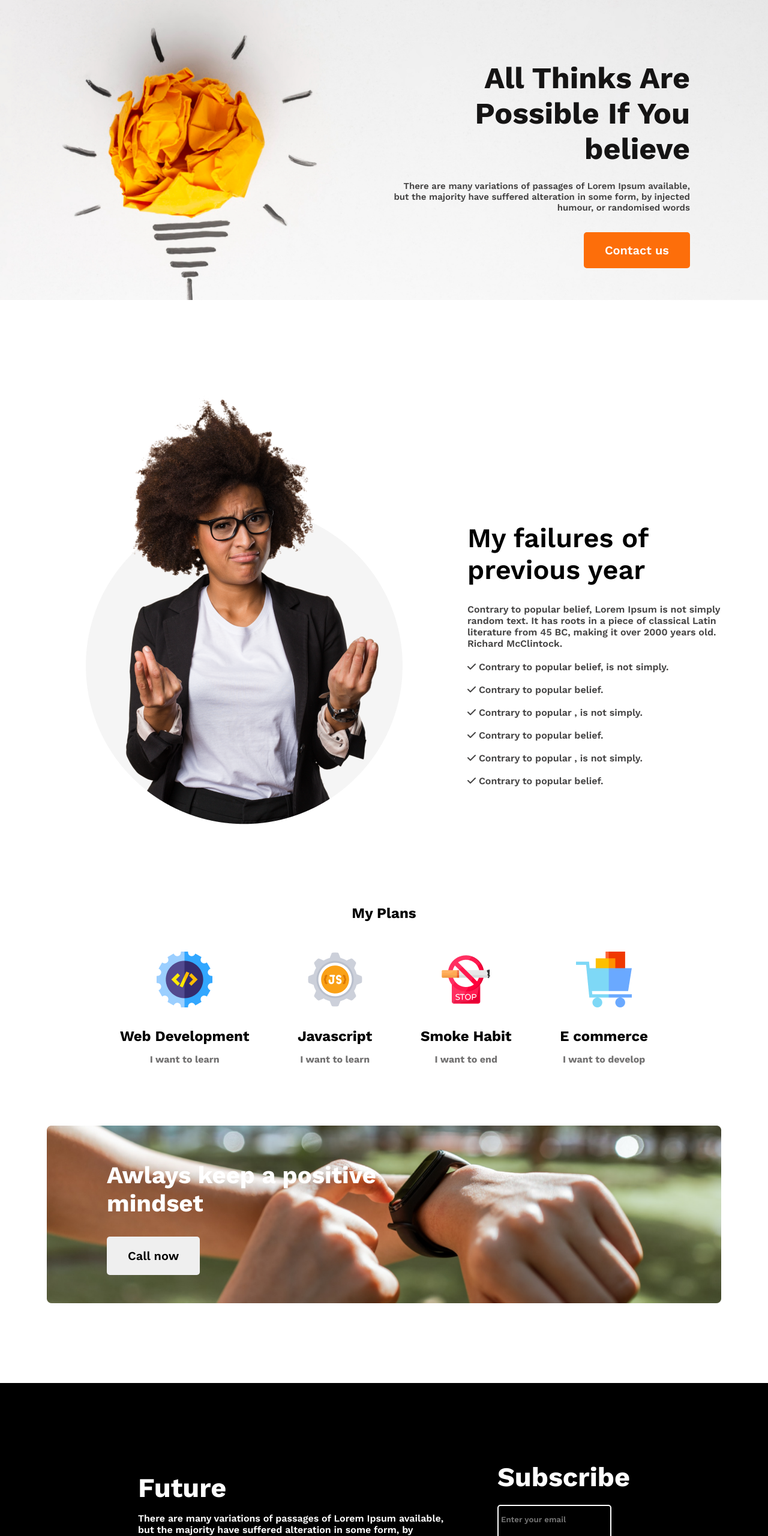
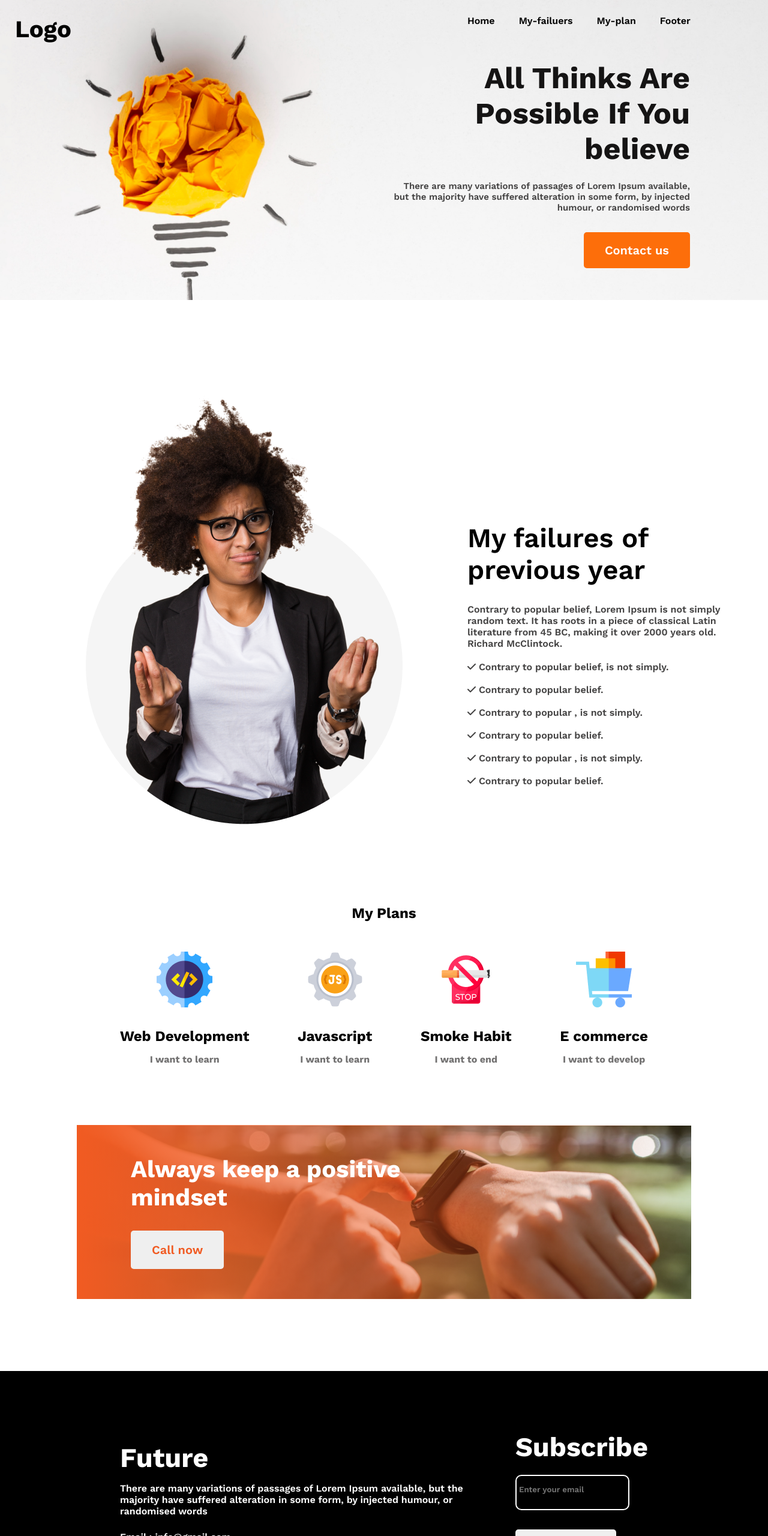
Before and after one commit to ShahanulIslam/new-year-new-me, a plain HTML site: page index.html in a window 1280 px wide. Shown: the top 2560 px of the page at 60% size. Drawn offline with nearby package versions, Linux system fonts and the light colour scheme.

Commit message:
nav-update

```diff
--- a/css/style.css
+++ b/css/style.css
@@ -2,8 +2,32 @@
     margin: 0;
     font-family: 'Work Sans', sans-serif;
 }
-/* header-section */
-.header{
+/* nav-section */
+.nav{
+    display: flex;
+    justify-content: space-between;
+    padding: 25px;
+    position: fixed;
+
+}
+.nav-logo{
+    font-size: 40px;
+    font-weight: 300px;
+}
+.nav-item{
+    display: flex;
+    margin-left: 600px;
+}
+.nav ul li{
+    list-style: none;
+    padding: 0px 20px ;
+ }
+.nav ul li a{
+    text-decoration: none;
+    color:black;
+}
+/* banner-section */
+#banner{
     background:url(../images/banner/banner1.png);
     width: 100%;
     background-position: center;
@@ -12,19 +36,19 @@
     text-align: right;
     height: 500px;
 }
-.header-texts{
+.banner-texts{
     width: 500px;
     padding-left: 650px;
     padding-top: 100px;
 }
-.header-title{
+.banner-title{
     font-size: 50px;
     font-weight: 700;
     padding-bottom: 24px;
     color: rgba(21, 20, 20, 1);
     padding-left: ;
 }
-.header-description{
+.banner-description{
     font-size: 15px;
     font-weight: 400;
     color: rgba(68, 67, 67, 1);
@@ -40,7 +64,7 @@
     margin-top: 32px;
 }
 /* my-failuers-part */
-.my-failuers{
+#my-failuers{
     display: flex;
     gap: 90px;
     padding-top: 150px;
@@ -89,17 +113,18 @@
     color:rgba(115, 114, 114, 1)
 }
 /* mind-set-part */
-.mind-set{
-    background-image: url(../images/watch.png);
-    /* background-image: url(/images/watch.png),linear-gradient(to right, rgba(241,91,34,1) ,rgba(241,91,34,0)); */
+#mind-set{
+    background: linear-gradient(to right, #f15b22 0%, rgba(241, 91, 34, 0) 100%),
+    url("../images/watch.png"), url("../images/gradient1.png");
+    background-size: cover;
     background-repeat: no-repeat;
-    background-size: contain;
-    padding-bottom: 180px;
-    padding-left: 100px;
-    padding-top: 60px;
     width: 80%;
     margin: 0 auto;
     text-align: left;
+}
+.mind-set-text{
+    margin-left:40px;
+    padding: 50px;
 }
 .mind-set-title{
     font-size: 40px;
@@ -113,14 +138,15 @@
     border: none;
     border-radius: 5px;
     margin-top: 32px;
+    color:#F15B22
 }
 /* footer-part */
-.footer{
+#footer{
     display: flex;
     background: black;
     color: white;
-    padding: 130px 230px;
-
+    padding: 100px 200px;
+    margin-top: 120px;
 }
 .footer-left{
     padding-right: 80px;
@@ -147,5 +173,5 @@
     background: #000;
     border: 2px solid white;
     padding: 15px 15px 25px 0px ;
-    border-radius: 5px;
+    border-radius: 10px;
 }
--- a/index.html
+++ b/index.html
@@ -13,16 +13,25 @@
     <script src="https://kit.fontawesome.com/0028caecef.js" crossorigin="anonymous"></script>
 </head>
  <body>
-    <!-- header-section -->
-    <header class="header">
-       <div class="header-texts">
-        <h1 class="header-title">All Thinks Are Possible If You believe</h1>
-        <p class="header-description">There are many variations of passages of Lorem Ipsum available, but the majority have suffered alteration in some form, by injected humour, or randomised words</p>
+    <nav class="nav">
+      <h1 class="nav-logo">Logo</h1>
+      <ul class="nav-item">
+        <li><a href="#banner">Home</a></li>
+        <li><a href="#my-failuers">My-failuers</a></li>
+        <li><a href="#my-plan">My-plan</a></li>
+        <li><a href="#footer">Footer</a></li>
+      </ul>
+    </nav>
+       <!-- banner-section -->
+  <header id="banner">
+    <div class="banner-texts">
+        <h1 class="banner-title">All Thinks Are Possible If You believe</h1>
+        <p class="banner-description">There are many variations of passages of Lorem Ipsum available, but the majority have suffered alteration in some form, by injected humour, or randomised words</p>
         <button class="btn-primary">Contact us</button>
-       </div>
-    </header>
+    </div>
+  </header>
     <!-- my-failuers-part -->
-<section class="my-failuers">
+<section id="my-failuers">
     <div class="image">
         <img src="./images/person.png" alt="">
     </div>
@@ -40,7 +49,7 @@
     </div>
 </section>
   <!-- my-plan-part -->
-  <section class="my-plan">
+  <section id="my-plan">
             <h2 class="title">My Plans</h2>
     <div class="item">
           <div class="my-plans-item">
@@ -66,12 +75,14 @@
     </div>
   </section>
     <!-- mind-set-part -->
-    <section class="mind-set">
-        <h2 class="mind-set-title">Awlays keep a positive <br> mindset</h2>
-        <button class="btn">Call now</button>
+    <section id="mind-set">
+      <div class="mind-set-text">
+         <h2 class="mind-set-title">Always keep a positive <br> mindset</h2>
+         <button class="btn">Call now</button>
+      </div>
     </section>
     <!-- footer-part -->
-    <footer class="footer">
+    <footer id="footer">
         <div class="footer-left">
             <h2 class="footer-left-title">Future</h2>
             <p>There are many variations of passages of Lorem Ipsum available, but the majority have suffered alteration in some form, by injected humour, or randomised words</p>
```
